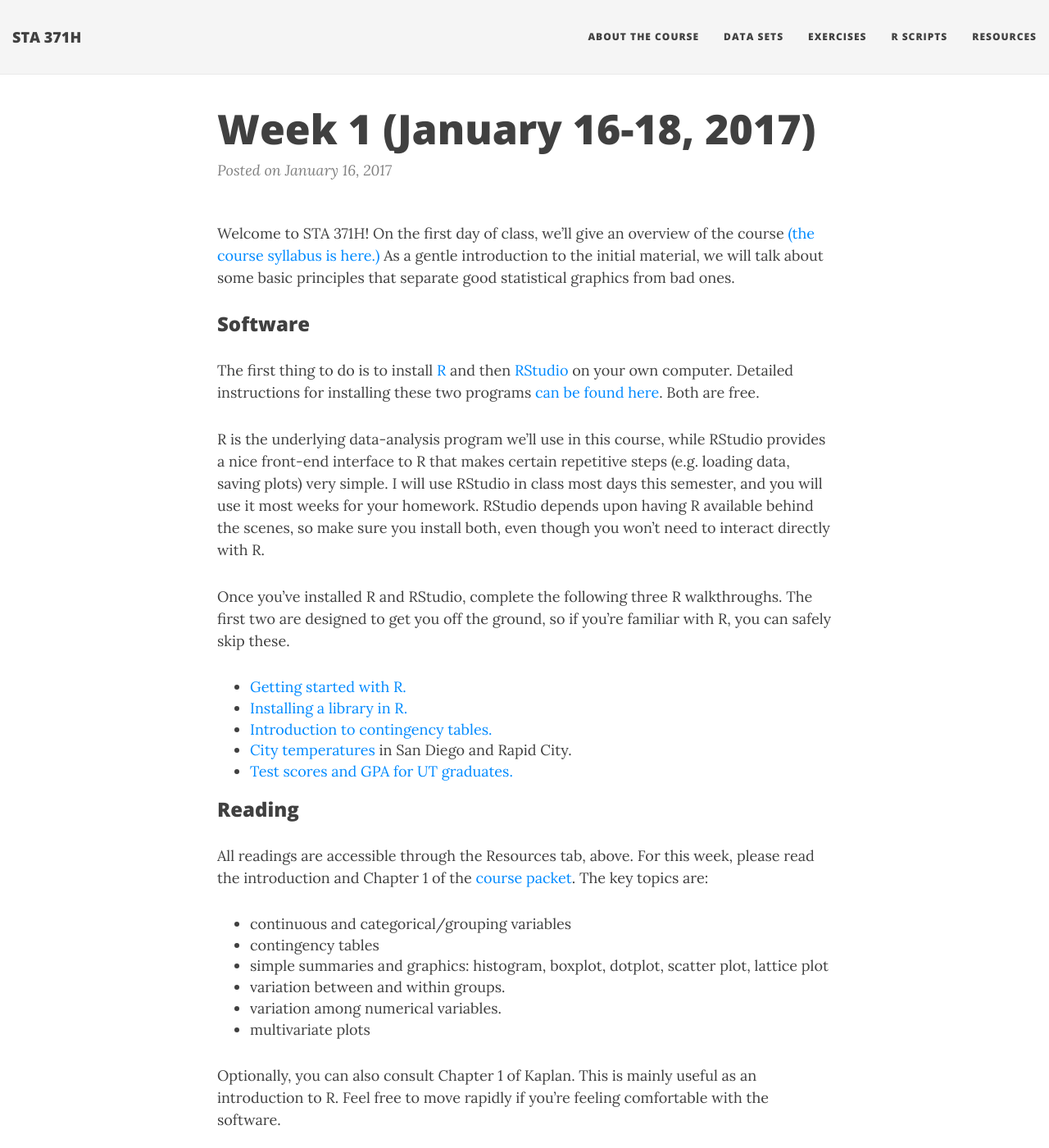
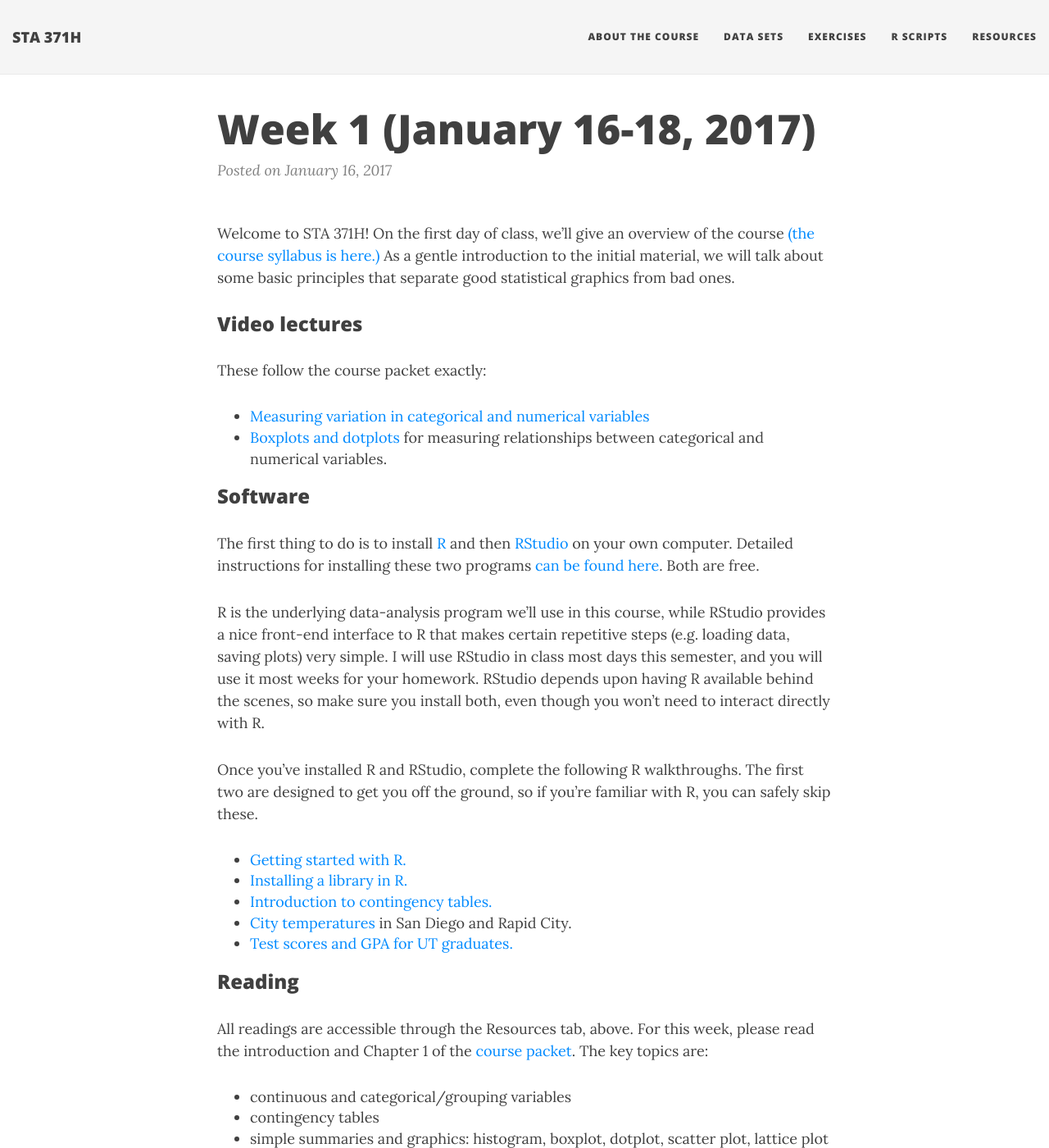
Before and after one commit to jgscott/STA371H_Spring2017, a Jekyll site: the page built from _posts/2017-01-16-week01.md, in a window 1280 px wide and 1400 px high. Shown: the whole window at 82% size. Built offline with Jekyll 4.4.1, drawn with Linux system fonts in a browser that asks for light colours; nearby versions of some CDN libraries.

Commit message:
video links

```diff
--- a/_posts/2017-01-16-week01.md
+++ b/_posts/2017-01-16-week01.md
@@ -7,18 +7,26 @@ description: Week 1 overview
 
 Welcome to STA 371H!  On the first day of class, we'll give an overview of the course [(the course syllabus is here.)]({{ site.baseurl }}/files/syllabus_STA371_spring2017.pdf)  As a gentle introduction to the initial material, we will talk about some basic principles that separate good statistical graphics from bad ones.
 
+### Video lectures
+
+These follow the course packet exactly:
+- [Measuring variation in categorical and numerical variables]( https://youtu.be/D1DNPM862RM)
+- [Boxplots and dotplots](https://youtu.be/KksNcIQ07go) for measuring relationships between categorical and numerical variables.
+
+
 ### Software
 
 The first thing to do is to install [R](http://www.r-project.org) and then [RStudio](http://www.rstudio.org) on your own computer.  Detailed instructions for installing these two programs [can be found here](https://github.com/jgscott/learnR/blob/master/basics/installing_R.md).  Both are free.
 
 R is the underlying data-analysis program we'll use in this course, while RStudio provides a nice front-end interface to R that makes certain repetitive steps (e.g. loading data, saving plots) very simple.   I will use RStudio in class most days this semester, and you will use it most weeks for your homework.  RStudio depends upon having R available behind the scenes, so make sure you install both, even though you won't need to interact directly with R.
 
-Once you've installed R and RStudio, complete the following three R walkthroughs.  The first two are designed to get you off the ground, so if you're familiar with R, you can safely skip these.
+Once you've installed R and RStudio, complete the following R walkthroughs.  The first two are designed to get you off the ground, so if you're familiar with R, you can safely skip these.
 - [Getting started with R.](https://github.com/jgscott/learnR/blob/master/heights/heights.md)
 - [Installing a library in R.](https://github.com/jgscott/learnR/blob/master/basics/installing_library.md)
 - [Introduction to contingency tables.](https://github.com/jgscott/learnR/blob/master/titanic/titanic.md)
 - [City temperatures](https://github.com/jgscott/learnR/blob/master/citytemps/citytemps.md) in San Diego and Rapid City.
 - [Test scores and GPA for UT graduates.](https://github.com/jgscott/learnR/blob/master/sat/sat.md)
+
 
 ### Reading
 
```
